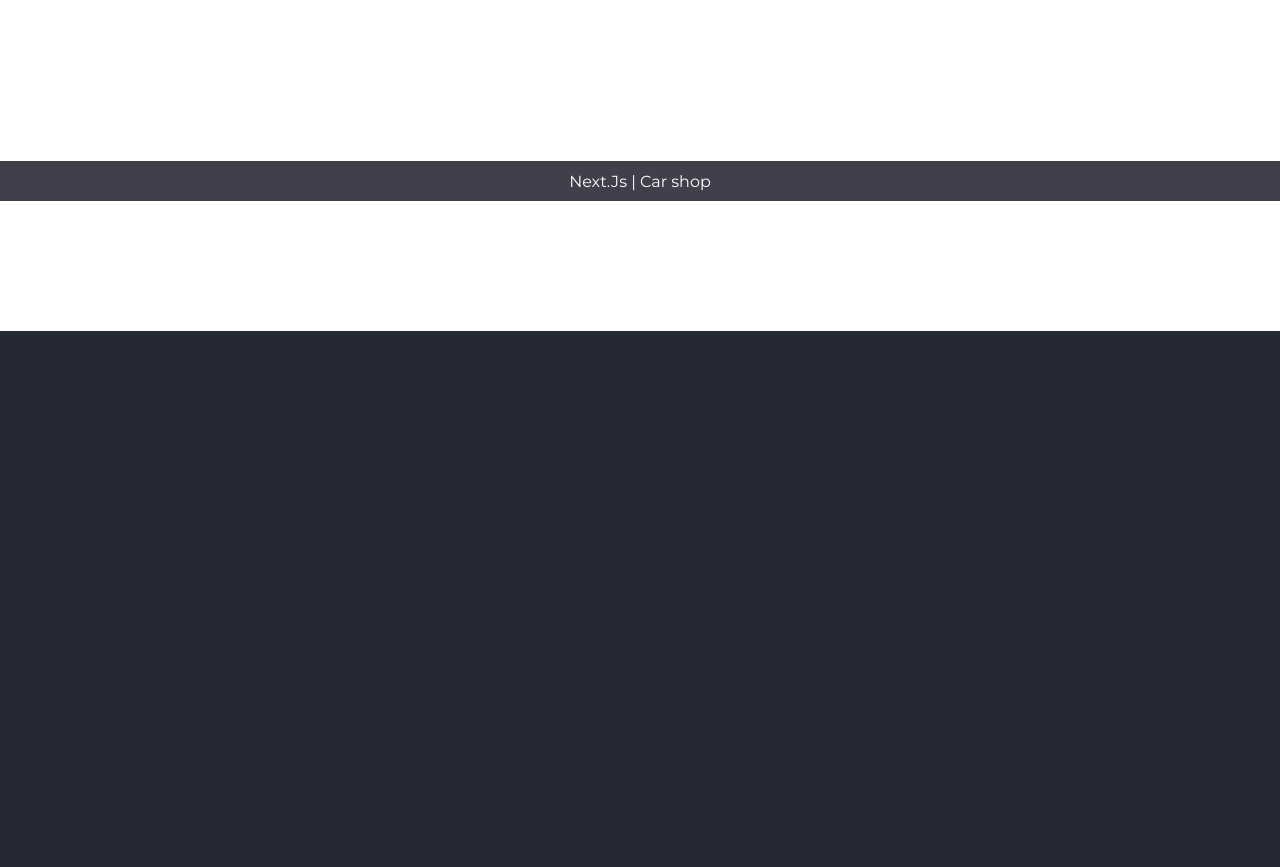
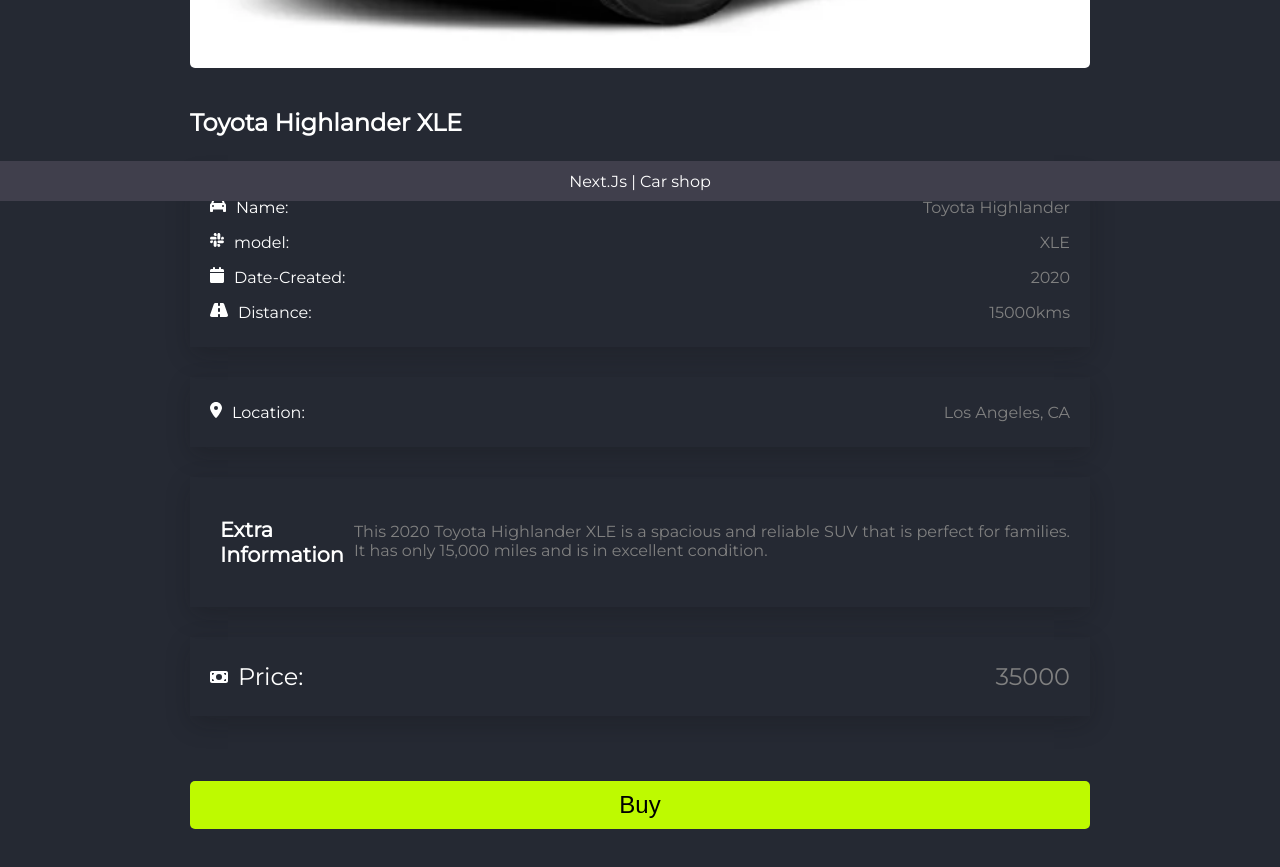
Before and after one commit to deaduchiha/cars-shop, a Next.js app: page /cars/1 in a window 1280 px wide. Before the commit this address had no page. Shown: the part 599-1466 px from the top of the page. Before the commit the page ends 930 px from the top, so only its background shows below. Built offline with nearby package versions, Linux system fonts and the light colour scheme.

Commit message:
install fontawesome, change layout, add cars details and card to project

```diff
--- a/package.json
+++ b/package.json
@@ -10,8 +10,10 @@
   },
   "dependencies": {
     "@fortawesome/fontawesome-svg-core": "^6.3.0",
+    "@fortawesome/free-brands-svg-icons": "^6.3.0",
     "@fortawesome/free-regular-svg-icons": "^6.3.0",
     "@fortawesome/free-solid-svg-icons": "^6.3.0",
+    "@fortawesome/react-fontawesome": "^0.2.0",
     "eslint": "8.35.0",
     "eslint-config-next": "13.2.1",
     "next": "13.2.1",
--- a/src/components/layout/Layout.jsx
+++ b/src/components/layout/Layout.jsx
@@ -11,7 +11,7 @@
           <p>Choose a car to Buy</p>
         </Link>
       </header>
-      <div>{children}</div>
+      <div style={{ margin: "40px 0" }}>{children}</div>
       <footer className={styles.footer}>Next.Js | Car shop</footer>
     </>
   );
--- /dev/null
+++ b/src/components/module/card.module.css
@@ -0,0 +1,43 @@
+.container {
+  box-shadow: rgba(14, 14, 14, 0.2) 0 8px 24px;
+  width: fit-content;
+  min-height: 350px;
+  border-radius: 5px;
+  overflow: hidden;
+  padding: 10px;
+  margin: 15px;
+}
+.image {
+  width: 300px;
+  min-height: 190px;
+  max-height: 200px;
+  object-fit: cover;
+  border-radius: 5px;
+}
+.title {
+  margin: 10px 0;
+}
+
+.details {
+  font-size: 0.85rem;
+  color: gray;
+  margin: 5px 0;
+}
+
+.footer {
+  display: flex;
+  justify-content: space-between;
+  margin: 20px 0 5px;
+}
+
+.price {
+  background-color: #befa00;
+  padding: 3px 5px;
+  border-radius: 5px;
+  font-size: 0.9rem;
+  font-weight: 700;
+}
+
+.location span {
+  margin-right: 10px;
+}
--- /dev/null
+++ b/src/components/templates/carsDetails.jsx
@@ -0,0 +1,76 @@
+/* eslint-disable @next/next/no-img-element */
+import React from "react";
+import styles from "./carsDetails.module.css";
+
+//fontawesome
+import { FontAwesomeIcon } from "@fortawesome/react-fontawesome";
+import { faCar } from "@fortawesome/free-solid-svg-icons";
+import { faSlack } from "@fortawesome/free-brands-svg-icons";
+import { faCalendar } from "@fortawesome/free-solid-svg-icons";
+import { faRoad } from "@fortawesome/free-solid-svg-icons";
+import { faLocationDot } from "@fortawesome/free-solid-svg-icons";
+import { faMoneyBill } from "@fortawesome/free-solid-svg-icons";
+
+const CarDetails = (props) => {
+  const {
+    id,
+    name,
+    model,
+    year,
+    distance,
+    location,
+    image,
+    price,
+    description,
+  } = props;
+  return (
+    <div className={styles.container}>
+      <img src={image} alt={name} className={styles.image} />
+      <h3 className={styles.header}>{`${name} ${model}`}</h3>
+      <div className={styles.details}>
+        <div>
+          <FontAwesomeIcon icon={faCar} />
+          <p>Name: </p>
+          <span>{name}</span>
+        </div>
+        <div>
+          <FontAwesomeIcon icon={faSlack} />
+          <p>model: </p>
+          <span>{model}</span>
+        </div>
+        <div>
+          <FontAwesomeIcon icon={faCalendar} />
+          <p>Date-Created: </p>
+          <span>{year}</span>
+        </div>
+        <div>
+          <FontAwesomeIcon icon={faRoad} />
+          <p>Distance: </p>
+          <span>{distance}kms</span>
+        </div>
+      </div>
+      <div className={styles.details}>
+        <div>
+          <FontAwesomeIcon icon={faLocationDot} />
+          <p>Location: </p>
+          <span>{location}</span>
+        </div>
+      </div>
+      <div className={styles.details}>
+        <div>
+          <p className={styles.descriptionTitle}>Extra Information</p>
+          <p className={styles.descriptionText}>{description}</p>
+        </div>
+      </div>
+      <div className={styles.details}>
+        <div className={styles.price}>
+          <FontAwesomeIcon icon={faMoneyBill} />
+          <p>Price: </p>
+          <span>{price}</span>
+        </div>
+      </div>
+      <button className={styles.button}>Buy</button>
+    </div>
+  );
+};
+export default CarDetails;
--- /dev/null
+++ b/src/components/templates/carsDetails.module.css
@@ -0,0 +1,73 @@
+.container {
+  max-width: 900px;
+  margin: auto;
+  display: flex;
+  flex-direction: column;
+}
+
+.image {
+  width: 100%;
+  border-radius: 5px;
+}
+
+.header {
+  margin: 40px 0 20px;
+  font-size: 1.5rem;
+}
+
+.details {
+  width: 100%;
+  box-shadow: rgba(14, 14, 14, 0.2) 0 8px 24px;
+  padding: 10px 20px;
+  margin: 15px 0;
+}
+
+.details div {
+  display: flex;
+  align-items: baseline;
+  margin: 15px 0;
+}
+
+.details span {
+  color: gray;
+  margin-left: auto;
+}
+.details p {
+  margin-left: 10px;
+}
+
+.descriptionTitle {
+  margin: 15px 0;
+  font-size: 1.3rem;
+  font-weight: 600;
+}
+
+.descriptionText {
+  color: gray;
+  text-align: justify;
+  margin-bottom: 10px;
+}
+.details .price {
+  display: flex;
+  align-items: center;
+}
+.price p,
+.price span {
+  font-size: 1.5rem;
+}
+
+.button {
+  background-color: #befa00;
+  border: none;
+  font-size: 1.5rem;
+  padding: 10px;
+  border-radius: 5px;
+  margin: 50px 0;
+  cursor: pointer;
+}
+
+@media screen and (max-width: 768px) {
+  .container {
+    margin: 0 15px;
+  }
+}
--- a/src/components/templates/carsPage.jsx
+++ b/src/components/templates/carsPage.jsx
@@ -1,13 +1,14 @@
 import React from "react";
 
 import styles from "./carsPage.module.css";
+import Card from "../module/card";
 
 const CarsPage = ({ data }) => {
   return (
     <>
       <div className={styles.container}>
         {data.map((car) => (
-          <p key={car.id}>{car.name}</p>
+          <Card key={car.id} {...car} />
         ))}
       </div>
     </>
--- a/src/pages/_app.js
+++ b/src/pages/_app.js
@@ -1,4 +1,6 @@
 import "@/styles/globals.css";
+import { config } from "@fortawesome/fontawesome-svg-core";
+import "@fortawesome/fontawesome-svg-core/styles.css";
 import Layout from "@/components/layout/Layout";
 
 export default function App({ Component, pageProps }) {
--- /dev/null
+++ b/src/pages/cars/[carId].jsx
@@ -0,0 +1,17 @@
+import React from "react";
+import { useRouter } from "next/router";
+import carsData from "data/carsdata";
+import CarDetails from "@/components/templates/carsDetails";
+
+const CarId = () => {
+  const router = useRouter();
+
+  const carId = router.query.carId;
+  const carDetails = carsData[carId - 1];
+
+  console.log(carDetails);
+
+  return <CarDetails {...carDetails} />;
+};
+
+export default CarId;
```
Also changed, not shown: src/components/module/card.jsx (added, +28 -0 lines), 1 other file (tests, documents, lock files or other folders).
